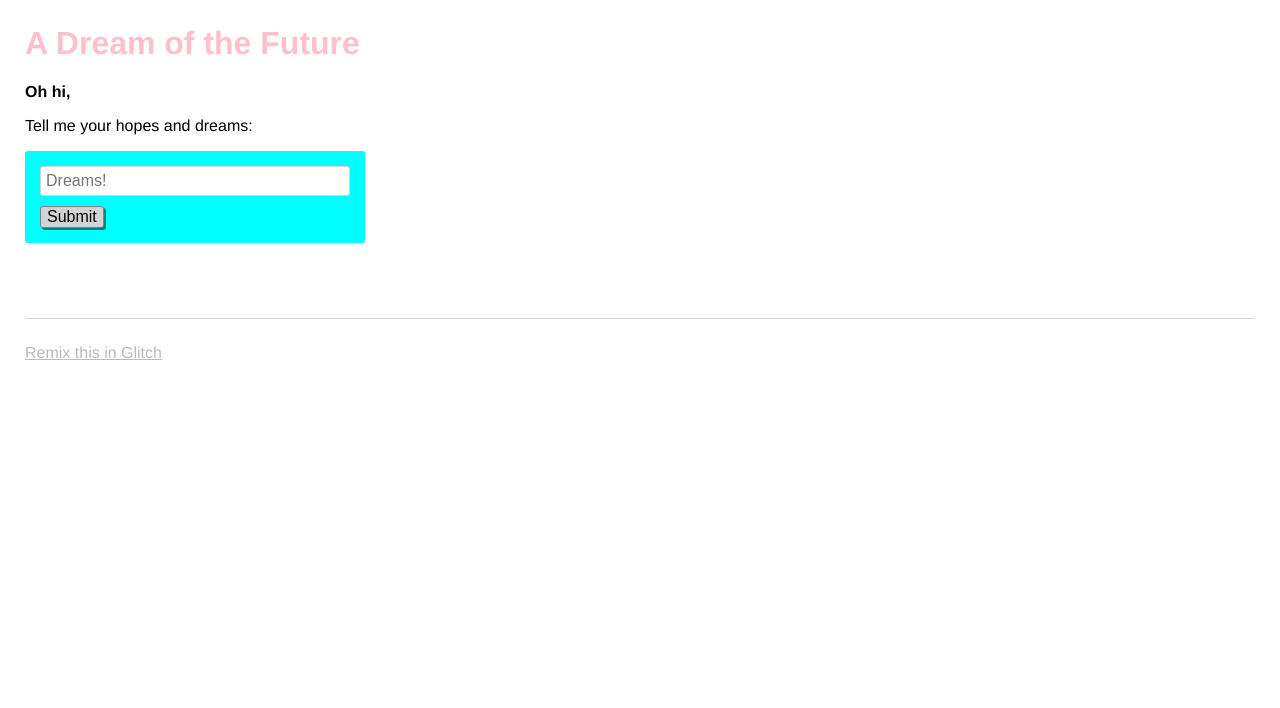
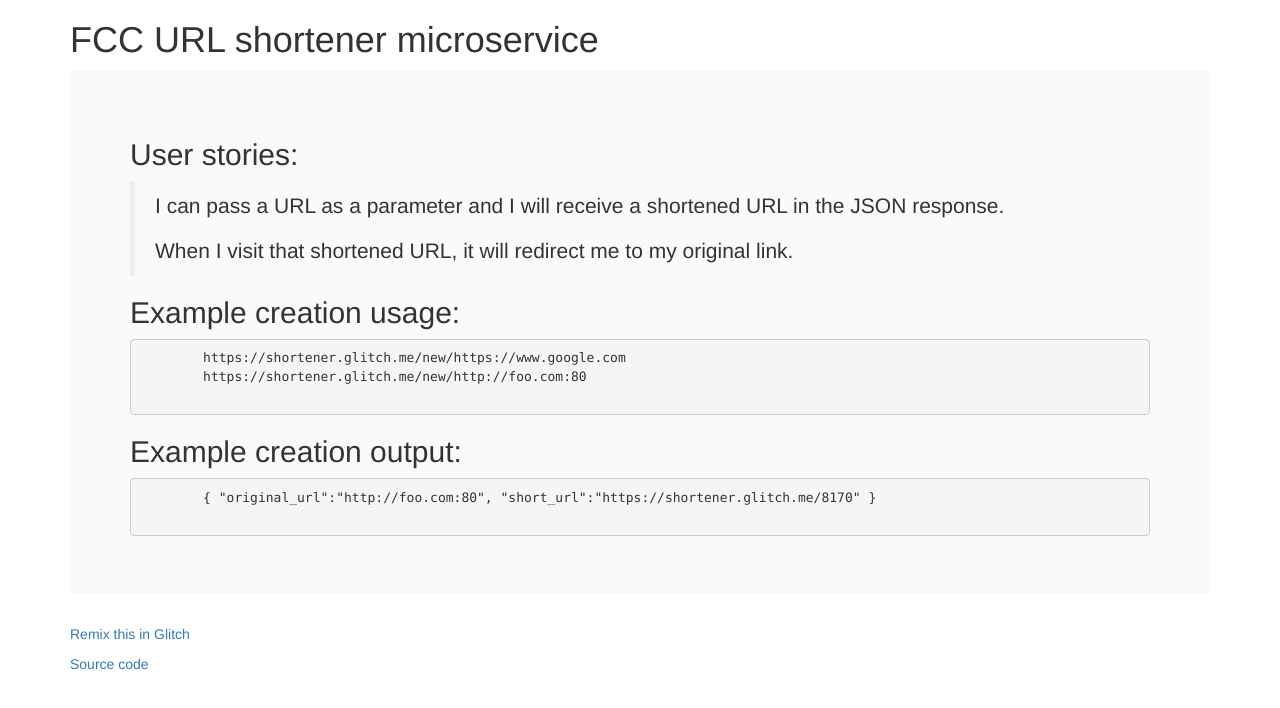
Before and after one commit to Richienb/ros-url-shortener, a website: page views/index.html in a window 1280 px wide. Drawn offline with nearby package versions, Linux system fonts and the light colour scheme; no server answers.

Commit message:
Checkpoint

```diff
--- a/public/client.js
+++ /dev/null
@@ -1,26 +0,0 @@
-// client-side js
-// run by the browser each time your view template is loaded
-
-// by default, you've got jQuery,
-// add other scripts at the bottom of index.html
-
-$(function() {
-  console.log('hello world :o');
-
-  $.get('/dreams', function(dreams) {
-    dreams.forEach(function(dream) {
-      $('<li></li>').text(dream).appendTo('ul#dreams');
-    });
-  });
-
-  $('form').submit(function(event) {
-    event.preventDefault();
-    var dream = $('input').val();
-    $.post('/dreams?' + $.param({dream: dream}), function() {
-      $('<li></li>').text(dream).appendTo('ul#dreams');
-      $('input').val('');
-      $('input').focus();
-    });
-  });
-
-});
--- a/public/style.css
+++ /dev/null
@@ -1,82 +0,0 @@
-/* styles */
-/* called by your view template */
-
-/* You might want to try something fancier: */
-/* less: http://lesscss.org/ */
-
-* {
-  box-sizing: border-box;
-}
-
-body {
-  font-family: helvetica, arial, sans-serif;
-  margin: 25px;
-}
-
-h1 {
-  font-weight: bold;
-  color: pink;
-}
-
-.bold {
-  font-weight: bold;
-}
-
-p {
-  max-width: 600px;
-}
-
-form {
-  margin-bottom: 25px;
-  padding: 15px;
-  background-color: cyan;
-  display: inline-block;
-  width: 100%;
-  max-width: 340px;
-  border-radius: 3px;
-}
-
-input {
-  display: block;
-  margin-bottom: 10px;
-  padding: 5px;
-  width: 100%;
-  border: 1px solid lightgrey;
-  border-radius: 3px;
-  font-size: 16px;
-}
-
-button {
-  font-size: 16px;
-  border-radius: 3px;
-  background-color: lightgrey;
-  border: 1px solid grey;
-  box-shadow: 2px 2px teal;
-  cursor: pointer;
-}
-
-button:hover {
-  background-color: yellow;
-}
-
-button:active {
-  box-shadow: none;
-}
-
-li {
-  margin-bottom: 5px;
-}
-
-footer {
-  margin-top: 50px;
-  padding-top: 25px;
-  border-top: 1px solid lightgrey;
-}
-
-footer > a {
-  color: #BBBBBB;
-}
-
-.nicejob {
-  text-decoration: line-through;
-}
--- a/views/index.html
+++ b/views/index.html
@@ -1,54 +1,55 @@
-<!-- This is a static file -->
-<!-- served from your routes in server.js -->
-
-<!-- You might want to try something fancier: -->
-<!-- html/nunjucks docs: https://mozilla.github.io/nunjucks/ -->
-<!-- pug: https://pugjs.org/ -->
-<!-- haml: http://haml.info/ -->
-<!-- hbs(handlebars): http://handlebarsjs.com/ -->
-
 <!DOCTYPE html>
 <html>
   <head>
-    <title>Welcome to Glitch!</title>
-    <meta name="description" content="A cool thing made with Glitch">
-    <link id="favicon" rel="icon" href="https://glitch.com/edit/favicon-app.ico" type="image/x-icon">
+    <title>FCC URL shortener microservice</title>
     <meta charset="utf-8">
-    <meta http-equiv="X-UA-Compatible" content="IE=edge">
-    <meta name="viewport" content="width=device-width, initial-scale=1">
-    <link rel="stylesheet" href="/style.css">
+    <link rel="stylesheet" href="https://maxcdn.bootstrapcdn.com/bootstrap/3.3.7/css/bootstrap.min.css">
   </head>
-  <body>
+  <body class="container">
     <header>
       <h1>
-        A Dream of the Future
+        FCC URL shortener microservice
       </h1>
     </header>
 
-    <main>
-      <p class="bold">Oh hi,</p>
-      <p>Tell me your hopes and dreams:</p>
-      <form>
-        <input type="text" maxlength="100" placeholder="Dreams!">
-        <button type="submit">Submit</button>
-      </form>
-      <section class="dreams">
-        <ul id="dreams">
-        </ul>
-      </section>
+    <main class="jumbotron" style="background-color: rgb(250,250,250);">
+      <h2>
+        User stories:
+      </h2>
+      <blockquote>
+          <p>
+            I can pass a URL as a parameter and I will receive a shortened URL in the JSON response.
+          </p>
+          <p>
+            When I visit that shortened URL, it will redirect me to my original link.
+          </p>
+      </blockquote>
+      <h2>
+        Example creation usage:
+      </h2>
+      <pre>
+        https://shortener.glitch.me/new/https://www.google.com
+        https://shortener.glitch.me/new/http://foo.com:80
+      </pre>
+      <h2>
+        Example creation output:
+      </h2>
+      <pre>
+        { "original_url":"http://foo.com:80", "short_url":"https://shortener.glitch.me/8170" }
+      </pre>
     </main>
 
     <footer>
-      <a href="https://glitch.com">
-        Remix this in Glitch
-      </a>
+      <p>
+        <a href="https://glitch.com">
+          Remix this in Glitch
+        </a>
+      </p>
+      <p>
+        <a href="https://github.com/barottomartin/fcc-timestamp-microservice">
+          Source code
+        </a>
+      </p>
     </footer>
-
-    <!-- Your web-app is https, so your scripts need to be too -->
-    <script src="https://code.jquery.com/jquery-2.2.1.min.js"
-            integrity="sha256-gvQgAFzTH6trSrAWoH1iPo9Xc96QxSZ3feW6kem+O00="
-            crossorigin="anonymous"></script>
-    <script src="/client.js"></script>
-
   </body>
 </html>
```
Also changed, not shown: package.json (+4 -7 lines), .config/configstore/update-notifier-npm.json, 1 other file.
